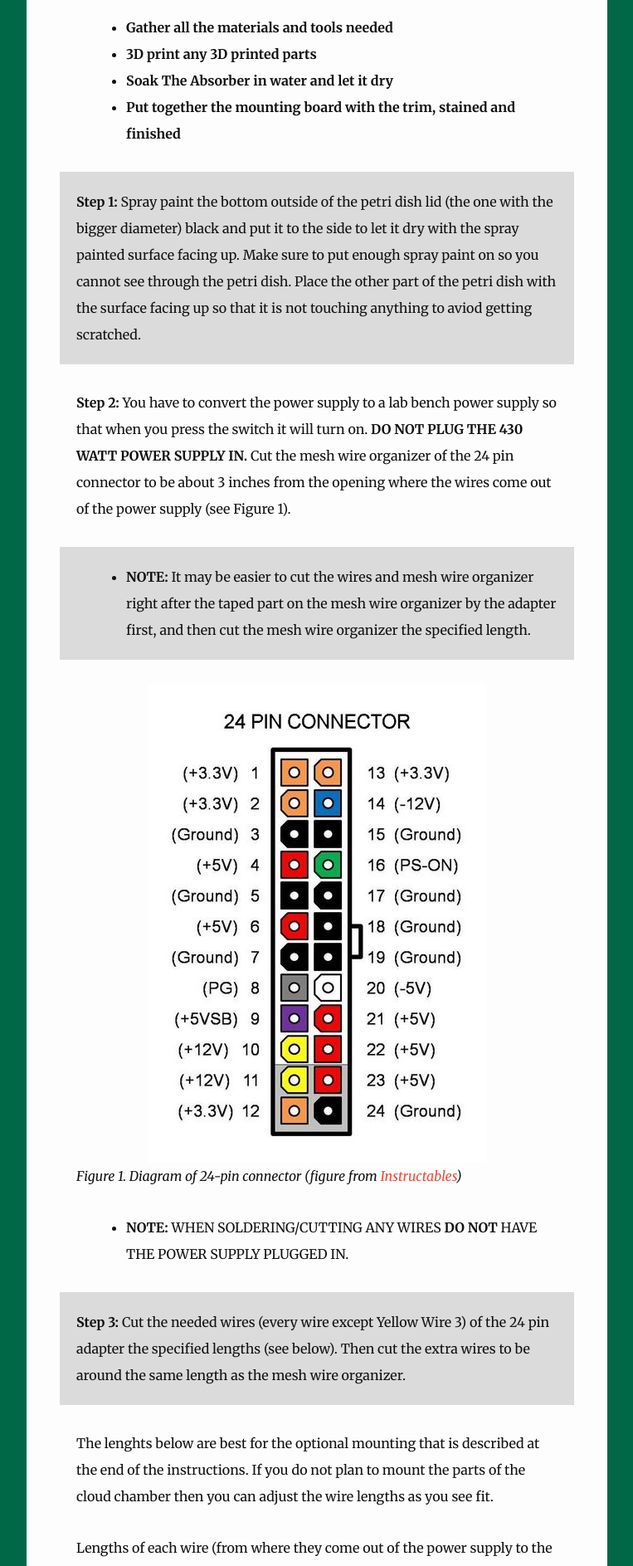
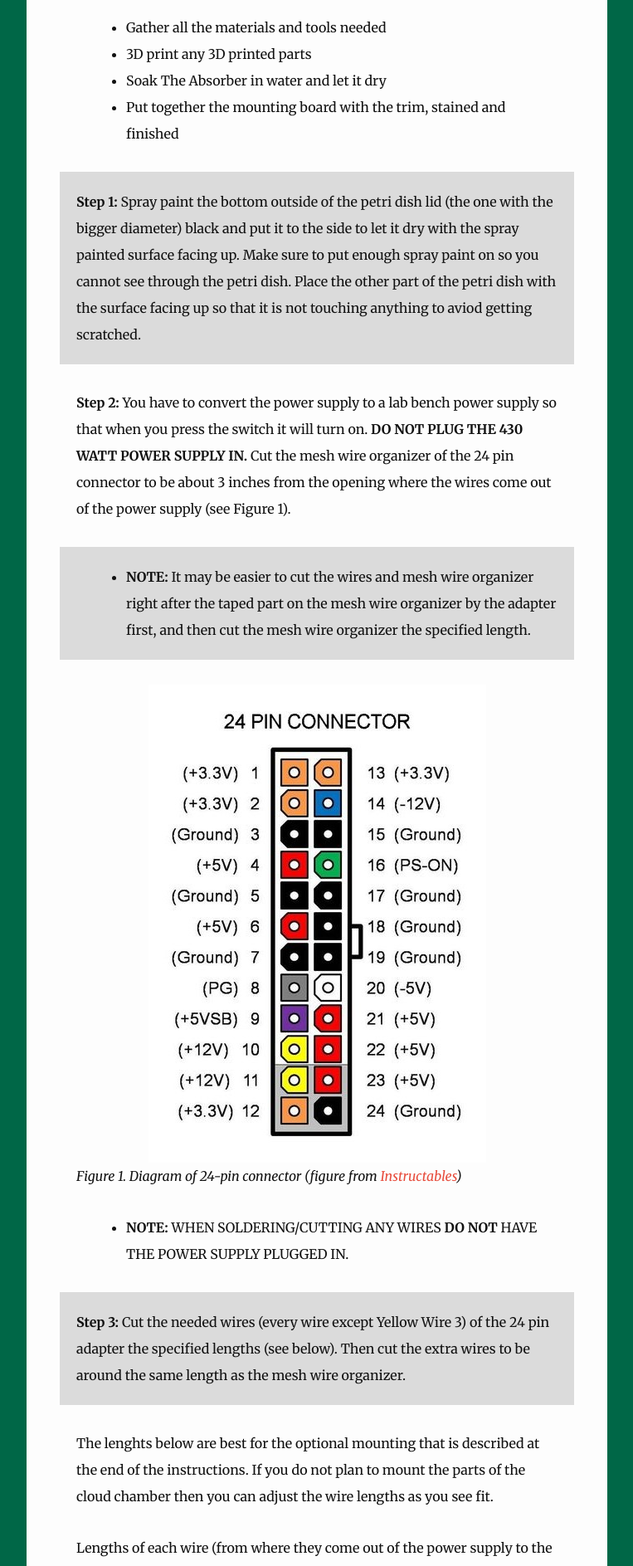
Before and after one commit to mattbellis/turn-key-cloud-chamber, a Jekyll site: the page built from _posts/2015-06-01-testing.md, in a window 1280 px wide. Shown: the part 930-2817 px from the top of the page at 83% size, without its empty margins (258-1021 px from the left). Built offline with Jekyll 4.4.1, drawn with Linux system fonts in a browser that asks for light colours; nearby versions of some CDN libraries; comment, search, counter and statistics services are not loaded.

Commit message:
Made some changes.

```diff
--- a/_posts/2015-06-01-testing.md
+++ b/_posts/2015-06-01-testing.md
@@ -14,10 +14,10 @@ tags: cloud_chamber
 **Insert picture of finished product**
 
 **To streamline productivity it is best to do the following before starting to build the cloud chamber:**
-* **Gather all the materials and tools needed**
-* **3D print any 3D printed parts**
-* **Soak The Absorber in water and let it dry**
-* **Put together the mounting board with the trim, stained and finished**
+* Gather all the materials and tools needed
+* 3D print any 3D printed parts
+* Soak The Absorber in water and let it dry
+* Put together the mounting board with the trim, stained and finished
 
 >**Step 1:**
  Spray paint the bottom outside of the petri dish lid (the one with the bigger diameter) black and put it to the side to let it dry with the spray painted surface facing up. Make sure to put enough spray paint on so you cannot see through the petri dish. Place the other part of the petri dish with the surface facing up so that it is not touching anything to aviod getting scratched.
```
